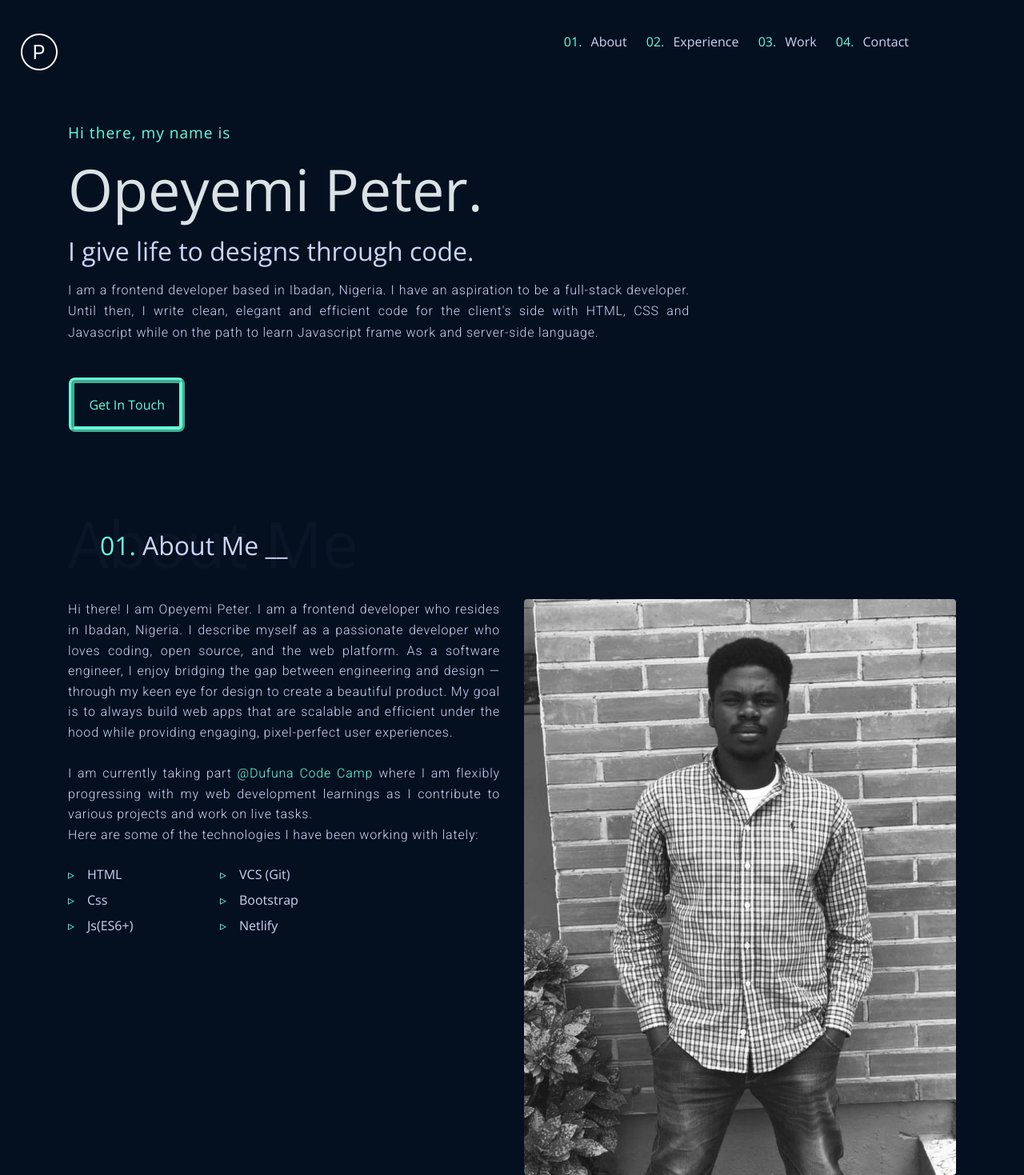
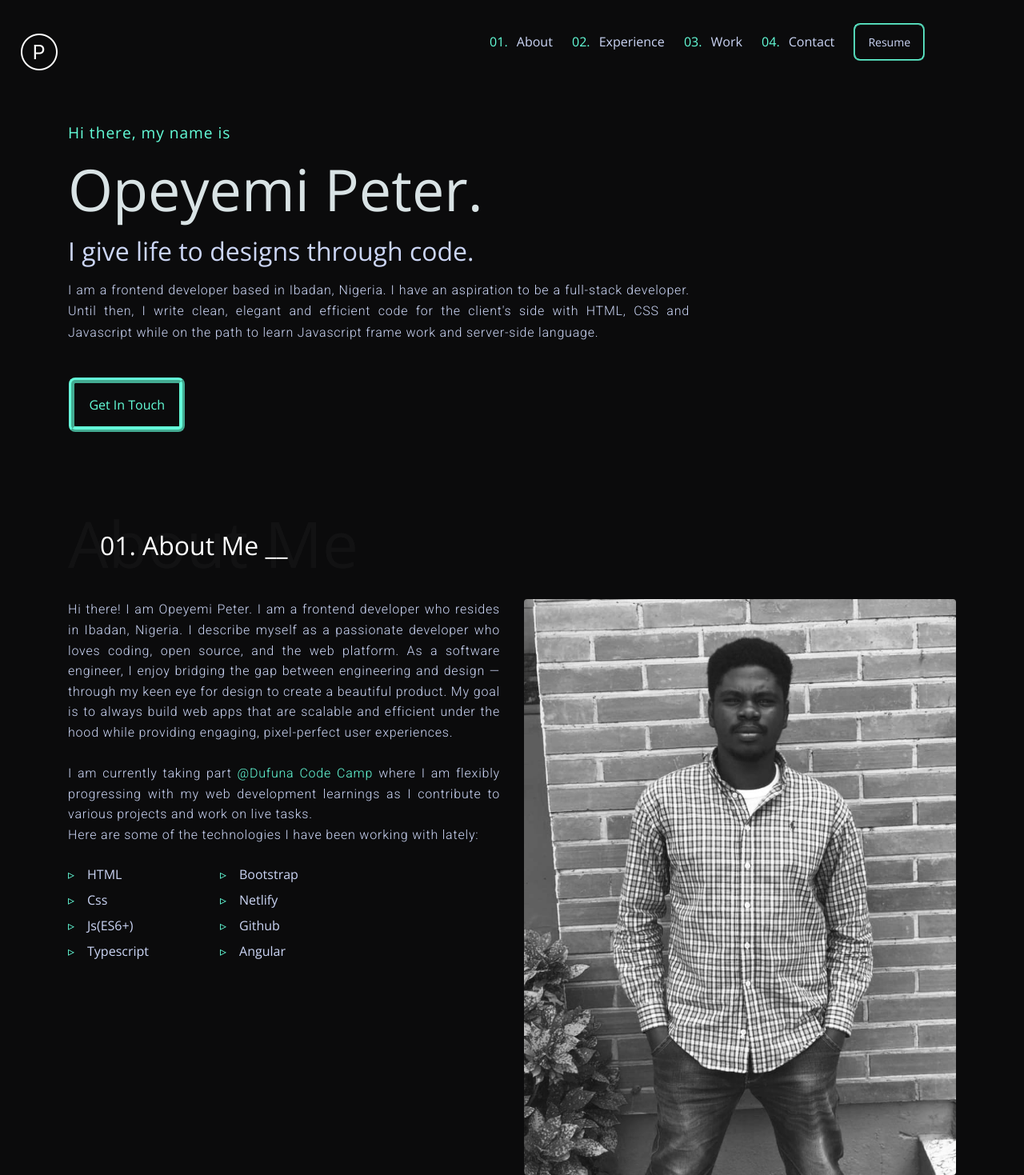
Before and after one commit to opeyemipeter1759/My-portfolio-webpage, a plain HTML site: page index.html in a window 1280 px wide. Shown: the top 1469 px of the page at 80% size. Drawn offline with nearby package versions, Linux system fonts and the light colour scheme.

Commit message:
cv update

```diff
--- a/index.html
+++ b/index.html
@@ -77,11 +77,11 @@
             ><a href="#contact" class="link">Contact</a>
           </li>
           <li class="listItem">
-            <!-- <a
-              href="./assets/resume.pdf"
+            <a
+              href="./assets/Opeyemi Peter.pdf"
               class="resume link"
               >Resume</a
-            > -->
+            >
           </li>
         </ul>
       </nav>
@@ -115,11 +115,11 @@
           ><a href="#contact" class="link">Contact</a>
         </li>
         <li class="listItem mobileItems">
-          <!-- <a
-            href="./assets/resume.pdf"
+          <a
+            href="./assets/Opeyemi Peter.pdf"
             class="resume link mobileCv"
             >Resume</a
-          > -->
+          >
         </li>
       </ul>
     </div>
@@ -163,11 +163,14 @@
                       <li>HTML</li>
                       <li>Css</li>
                       <li>Js(ES6+)</li>
+                      <li>Typescript </li>
+
                     </div>
                     <div class="col-4">
-                      <li>VCS (Git)</li>
                       <li>Bootstrap</li>
                       <li>Netlify</li>
+                      <li>Github</li>
+                      <li>Angular</li>
                     </div>
                   </div>
                 </ul>
@@ -528,12 +531,14 @@
               <li><a href="https://www.linkedin.com/in/opeyemi-peter-okunola-555506147/"><i class="fab fa-linkedin"></i></a></li>
               <li><a href="https://github.com/opeyemipeter1759/"><i class="fab fa-github"></i></a></li>
             </ul>
-            <p>Inspired by <span><a href="https://brittanychiang.com/">Brittany Chiang </a></span></p>
             <p>Built by <span> <a href="https://twitter.com/theTech_Gent?s=09">Opeyemi Peter.</a></span>  &copy;2020.  All rights reserved</p>
           </div>
         </footer>
 
         <!--back to top button-->
+
+
+
         <button onclick="topFunction()" id="myBtn" title="Go to top">Go to Top</button>
 
     </div>
--- a/style.css
+++ b/style.css
@@ -1,9 +1,9 @@
 :root {
   --font-size: 16px;
   --font-weight: 400;
-  --primary: #040f20;
-  --secondary: rgb(100, 255, 218);
-  --tertiary: #1e5690;
+  --primary: #0b0b0c;
+  --secondary: rgba(121, 252, 200, 0.582);
+  --tertiary: #a7a7a700;
 }
 /**resets**/
 * {
@@ -48,7 +48,7 @@ p {
 }
 .opaqueBackground {
   font-size: 5rem;
-  color: #d9e3e5;
+  color: #fbfdfd;
   opacity: 0.03;
   position: relative;
   bottom: -7rem;
@@ -57,11 +57,11 @@ p {
   margin-left: 2.5rem;
   font-size: 2rem;
   text-transform: capitalize;
-  color: rgb(204, 214, 246);
+  color: rgb(255, 255, 255);
 }
 
 .main-heading span {
-  color: rgb(100, 255, 218);
+  color: var(--second);
   padding-right: 0.5rem;
 }
 
@@ -104,7 +104,7 @@ a.link {
 }
 .resume {
   color: rgb(100, 255, 218);
-  border: 2px dotted #64ffda;
+  border: 2px ridge #64ffda;
   border-radius: 8px;
   padding: 0.75rem 1rem;
   font-size: 14px;
```
Also changed, not shown: 1 other file.
